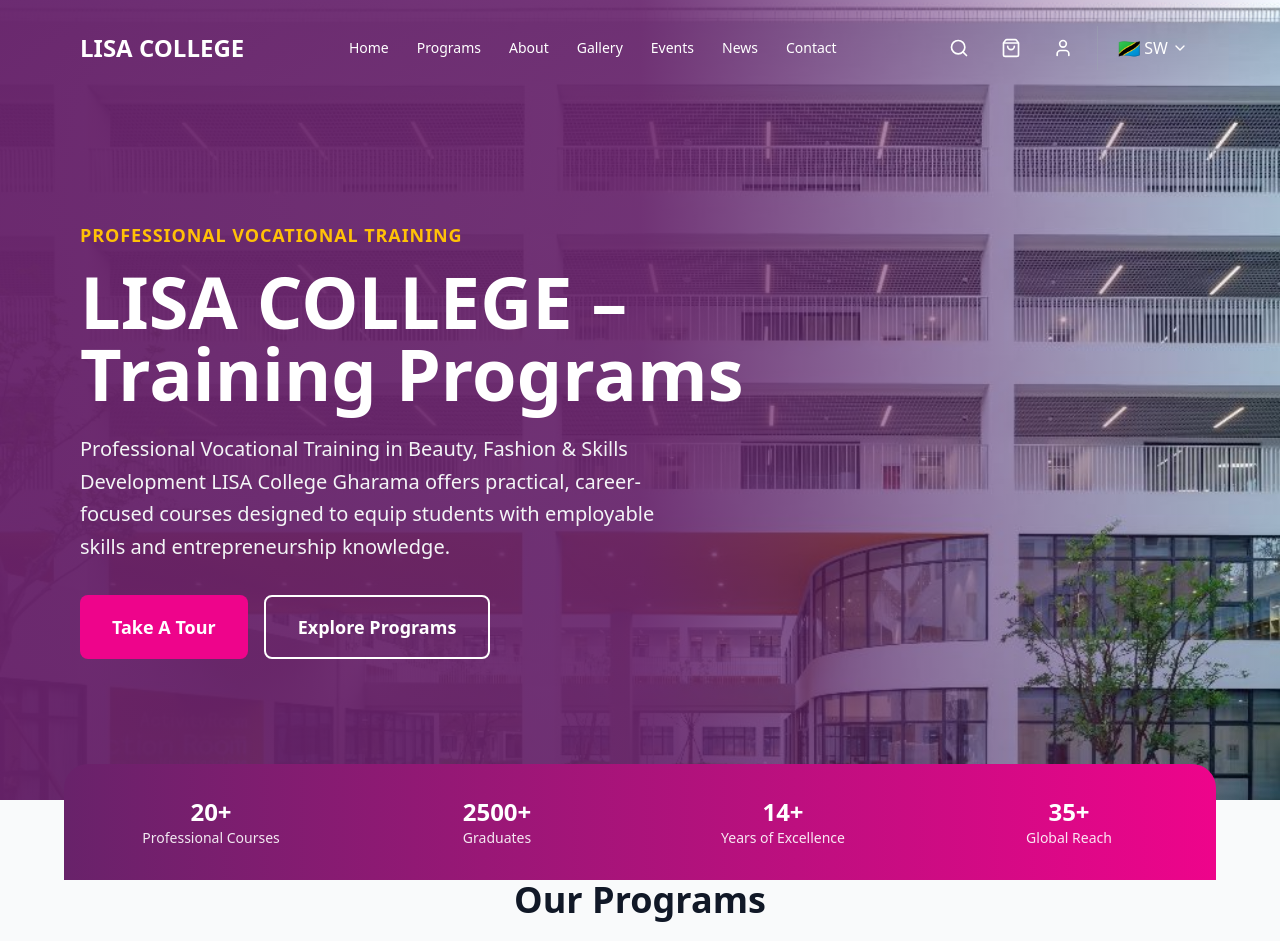
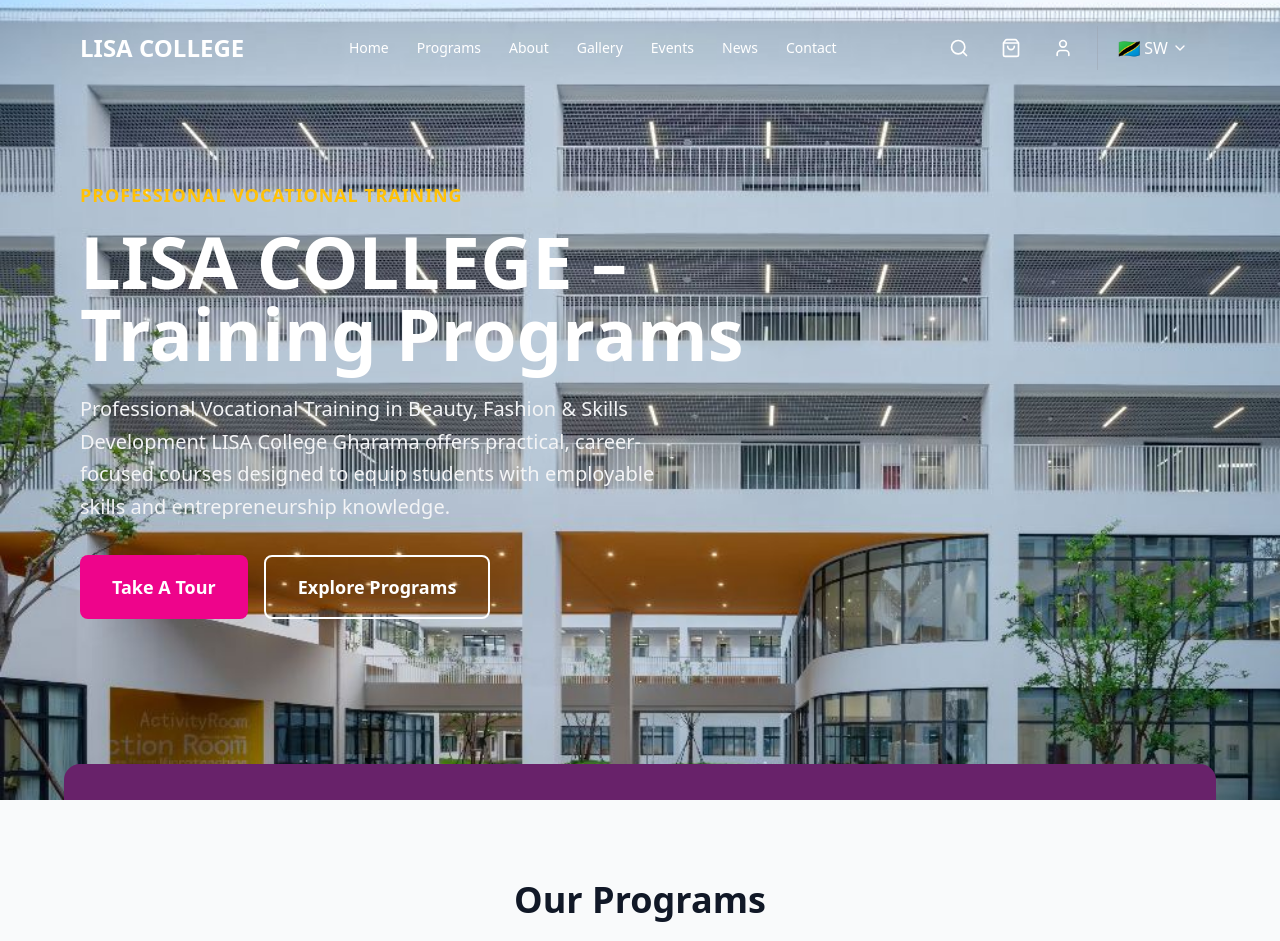
Before and after one commit to msetitech/lisacollege, a React app in the folder frontend/: page / in a window 1280 px wide. Shown: the top 941 px of the page. Built offline with nearby package versions, Linux system fonts and the light colour scheme; the HTML template or start-up script is replaced by a standard one.

Commit message:
fixing the hero page

```diff
--- a/frontend/src/components/Sections/Hero.jsx
+++ b/frontend/src/components/Sections/Hero.jsx
@@ -6,14 +6,13 @@
 
 	return (
 		<section
-			className="pt-20 relative h-screen bg-cover bg-center bg-no-repeat"
+			className="relative w-screen h-screen bg-cover bg-center bg-no-repeat overflow-hidden"
 			style={{
 				backgroundImage: `url(${heroImage})`,
+				height: "100vh",
 			}}>
 			{/* Dark Overlay */}
-			<div className="absolute inset-0 bg-gradient-to-r from-[#68226A]/95 via-[#68226A]/90 to-transparent"></div>
-
-			{/* Content */}
+			<div className="absolute inset-0 bg-[#68226A]/92"></div>
 			<div className="relative max-w-6xl mx-auto px-4 h-full flex flex-col justify-center">
 				<div className="max-w-2xl">
 					{/* Subtitle */}
@@ -44,7 +43,7 @@
 			</div>
 
 			{/* Bottom Feature Bar */}
-			<div className="absolute bottom-0 left-1/2 transform -translate-x-1/2 w-11/12 max-w-6xl -mb-20 rounded-t-3xl bg-gradient-to-r from-[#68226A] to-[#EE048B] py-8">
+			<div className="absolute bottom-0 left-1/2 transform -translate-x-1/2 w-11/12 max-w-6xl -mb-20 rounded-2xl bg-[#68226A] py-8">
 				<div className="px-4">
 					<div className="grid grid-cols-2 md:grid-cols-4 gap-6 text-white">
 						<div className="text-center">
```
